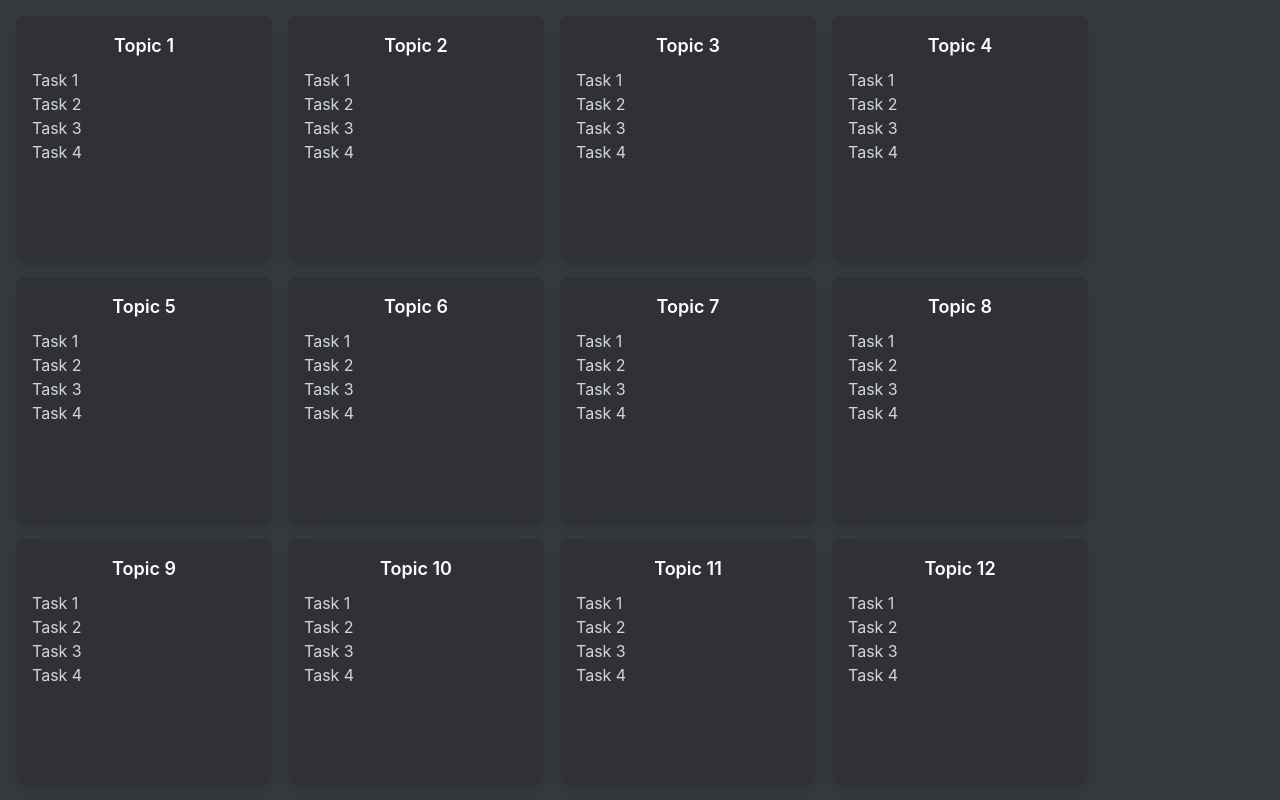
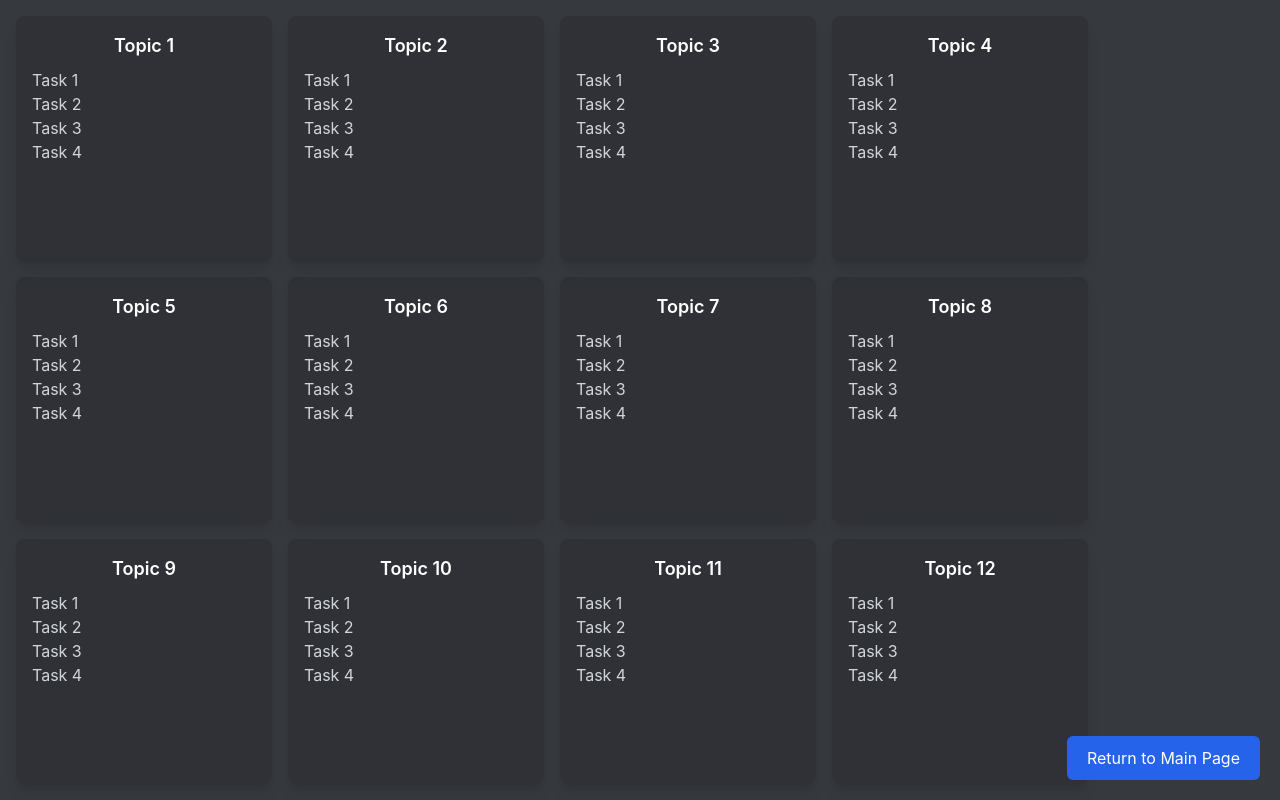
Before and after one commit to Slenzak/codeapp, a React (Create React App) app: page /task in a window 1280 px wide. Built offline with nearby package versions, Linux system fonts and the light colour scheme.

Commit message:
added button to return from tasks

```diff
--- a/src/pages/task.js
+++ b/src/pages/task.js
@@ -1,4 +1,6 @@
+import { useNavigate } from "react-router-dom";
 const Task = () => {
+  const navigate = useNavigate();
     return (
       <div className="bg-[#36393e] h-screen w-screen p-4 flex flex-wrap gap-4">
         {Array.from({ length: 12 }).map((_, index) => (
@@ -18,6 +20,9 @@ const Task = () => {
             </ul>
           </div>
         ))}
+        <button onClick={() => navigate("/")} className="fixed bottom-5 right-5 p-2.5 px-5 bg-blue-600 text-white border-none rounded-md cursor-pointer">
+            Return to Main Page
+        </button>
       </div>
     );
   };
```
